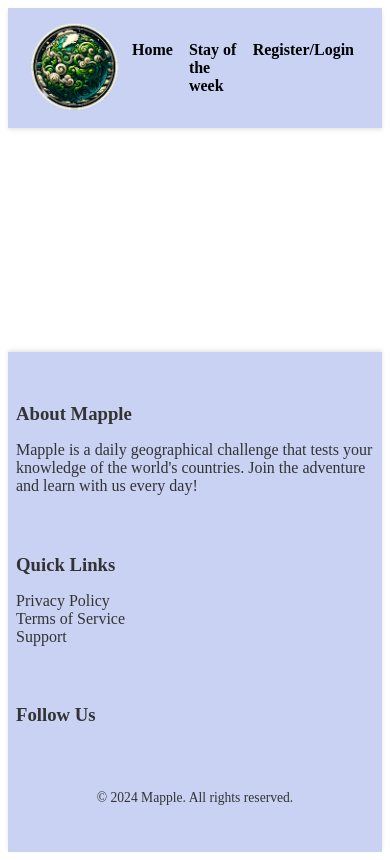
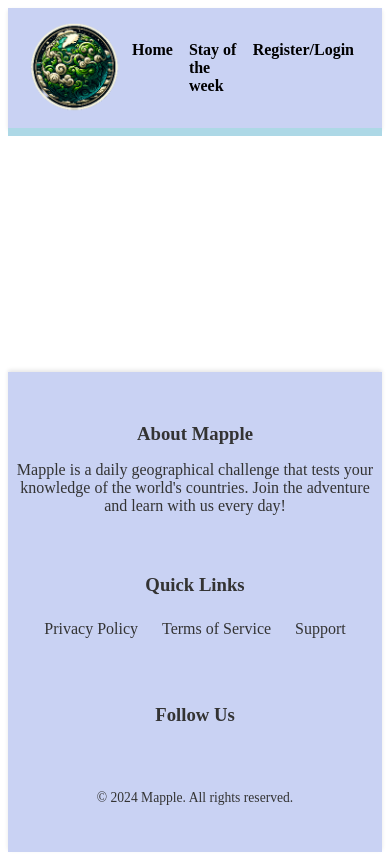
Before and after one commit to WuTangLan1/Mapple, a Vue app: page / in a window 390 px wide. Built offline with nearby package versions, Linux system fonts and the light colour scheme.

Commit message:
7
footer aligned better

```diff
--- a/src/components/homedir/bottomfooter.vue
+++ b/src/components/homedir/bottomfooter.vue
@@ -65,6 +65,45 @@ export default {
   list-style: none;
   padding: 0;
 }
+@media (max-width: 600px) {
+  .footer-content,
+  .footer-section,
+  .footer-bottom {
+    text-align: center;
+    align-items: center;
+  }
+
+  .footer-section {
+    margin-bottom: 1.5rem;
+  }
+
+  .footer-section ul {
+    justify-content: center; /* Center Quick Links */
+  }
+
+  .footer-section .social-icons {
+    justify-content: center; /* Center social icons */
+  }
+
+  .footer-section h3,
+  .footer-section p,
+  .footer-bottom p {
+    margin-left: auto;
+    margin-right: auto;
+  }
+
+  .footer-section.links ul {
+    display: flex;
+    flex-direction: row;
+    flex-wrap: wrap; /* Wrap the links if necessary */
+    gap: 0.5rem; /* Maintain a gap between the links */
+  }
+
+  .footer-section.links li {
+    margin: 0.5rem; /* Add margin around each link for better spacing */
+  }
+}
+
 
 @media (min-width: 600px) {
   .footer-content {
--- a/src/components/mappledir/flagdir/flagContainer.vue
+++ b/src/components/mappledir/flagdir/flagContainer.vue
@@ -14,8 +14,9 @@
 
   <style scoped>
     .flag-container {
-      height: 50%; /* Take up half of the parent's height */
-      width: 100%; /* Take up full width */
-      background-color: #f8f8f8; /* Light off-white color */
+    height: 50%;
+    width: 100%;
+    background-color: #fafafa;
+    border: 2px solid #add8e6;
     }
   </style>
--- a/src/components/mappledir/mapdir/mapContainer.vue
+++ b/src/components/mappledir/mapdir/mapContainer.vue
@@ -14,8 +14,9 @@
 
   <style scoped>
     .map-container {
-      height: 50%; /* Take up half of the parent's height */
-      width: 100%; /* Take up full width */
-      background-color: #f0f0f0; /* Another light off-white color for contrast */
+    height: 50%;
+    width: 100%;
+    background-color: #f2f2f2;
+    border: 2px solid #add8e6;
     }
   </style>
```
